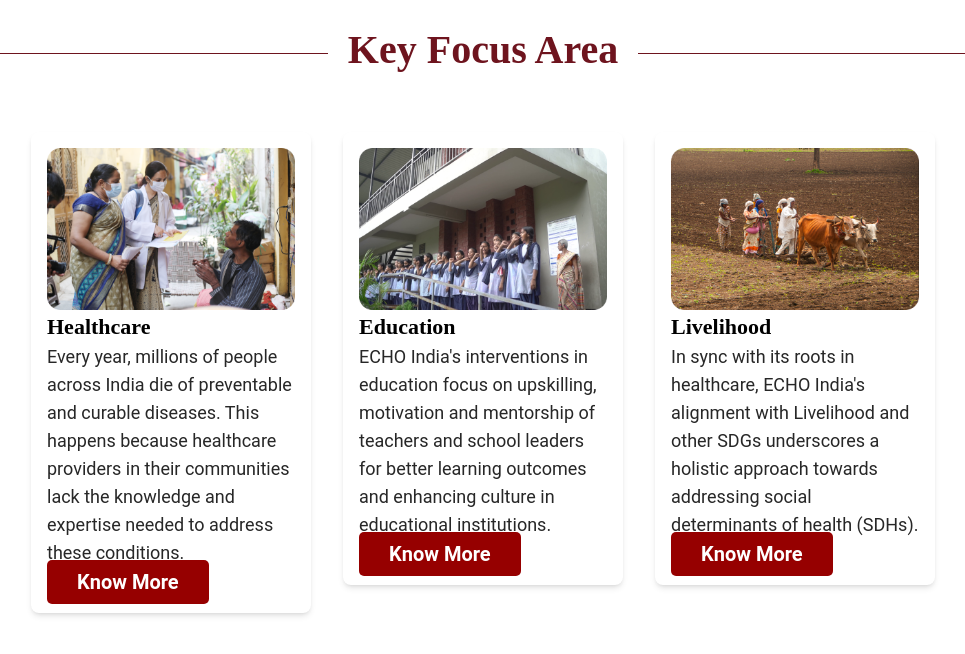
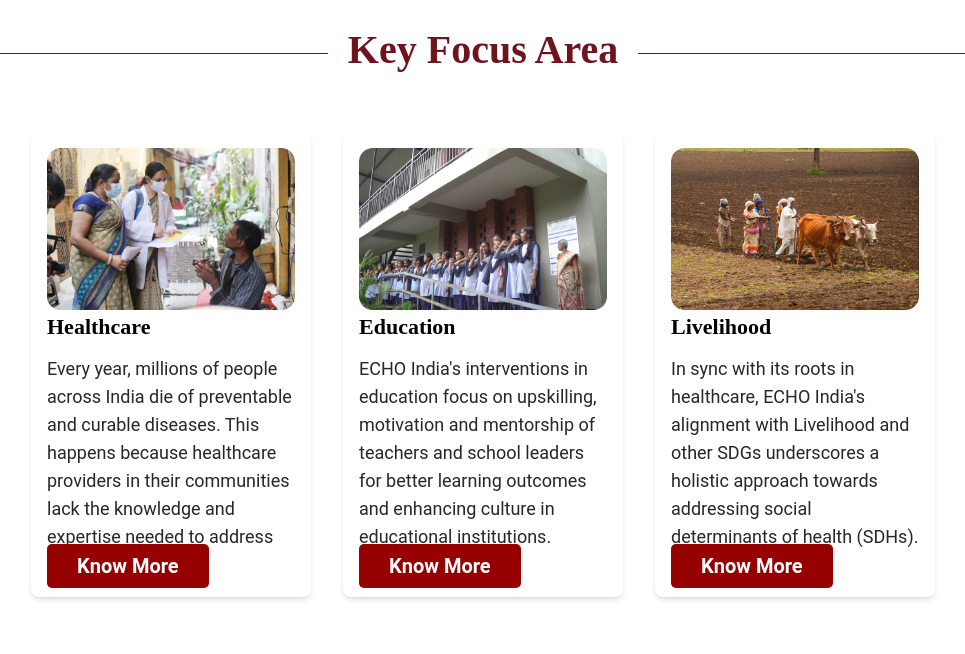
Before and after one commit to rohandevpal/echoindianext, a Next.js app: page /components/card in a window 1280 px wide. Shown: the top 654 px of the page, without its empty margins (157-1122 px from the left). Built offline with nearby package versions, Linux system fonts and the light colour scheme.

Commit message:
Few Changes

```diff
--- a/src/app/components/card/page.tsx
+++ b/src/app/components/card/page.tsx
@@ -24,10 +24,10 @@ const Cards = (props: { animation: any; }) => {
                                             <img src={el.imageUrl} alt={el.heading} className="w-full" />
                                         </li>
                                         <li>
-                                            <h3 className="text-2xl font-bold">{el.heading}</h3>
+                                            <h3 className="text-2xl font-bold px-0">{el.heading}</h3>
                                         </li>
                                         <li>
-                                            <p className="text-lg">{el.paragraph}</p>
+                                            <p className="text-lg px-0 py-3 h-52">{el.paragraph}</p>
                                         </li>
                                         <li>
                                             <a href={el.buttonLink} className="custom-button-main">{el.buttontxt}</a>
--- a/tailwind.config.ts
+++ b/tailwind.config.ts
@@ -14,7 +14,7 @@ const config: Config = {
           "conic-gradient(from 180deg at 50% 50%, var(--tw-gradient-stops))",
       },
       fontFamily: {
-        roboto: ['Roboto', 'sans-serif'],
+        roboto: ['"Roboto Slab"', 'serif']
       },
       fontSize: {
         "2xsm": "10px",
@@ -34,6 +34,7 @@ const config: Config = {
         'heading-color': '#6e141e',
         'bg-color' : '#f8fafc'
       },
+
     },
   },
   plugins: [],
```
